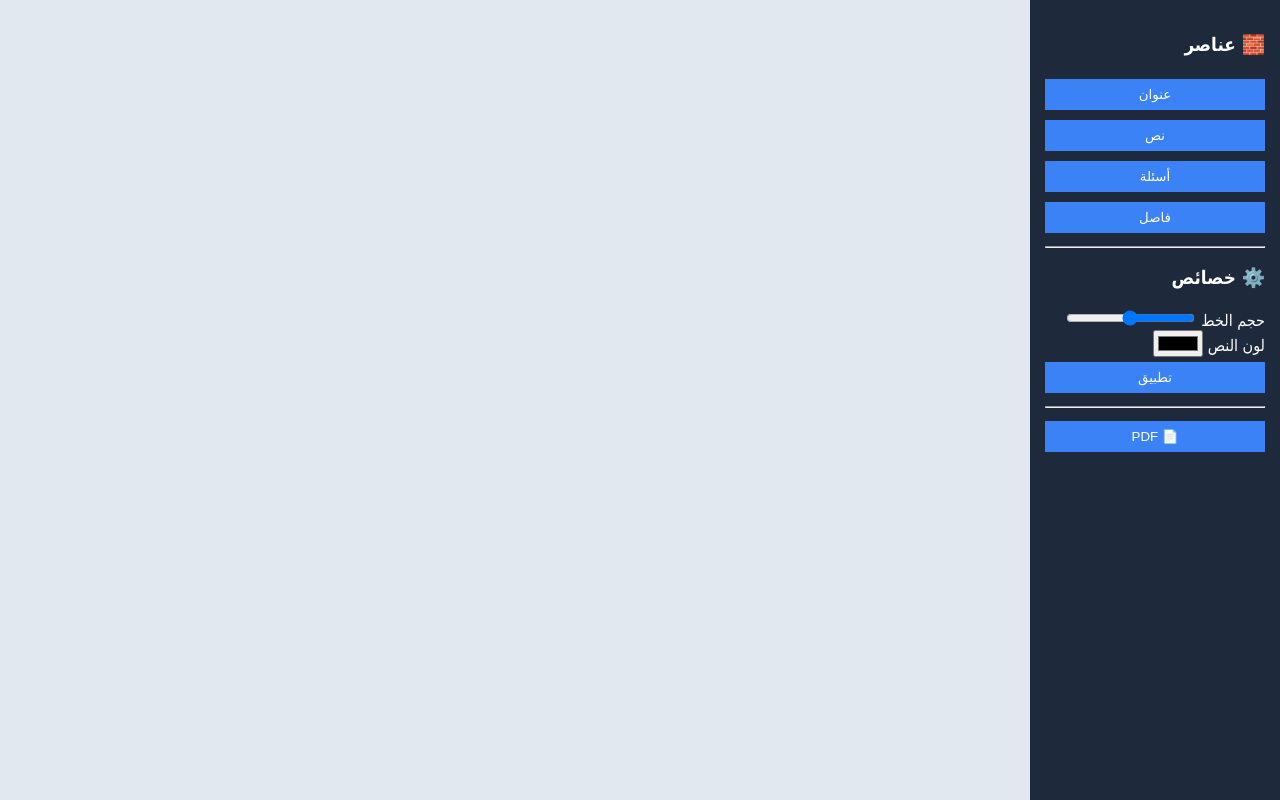
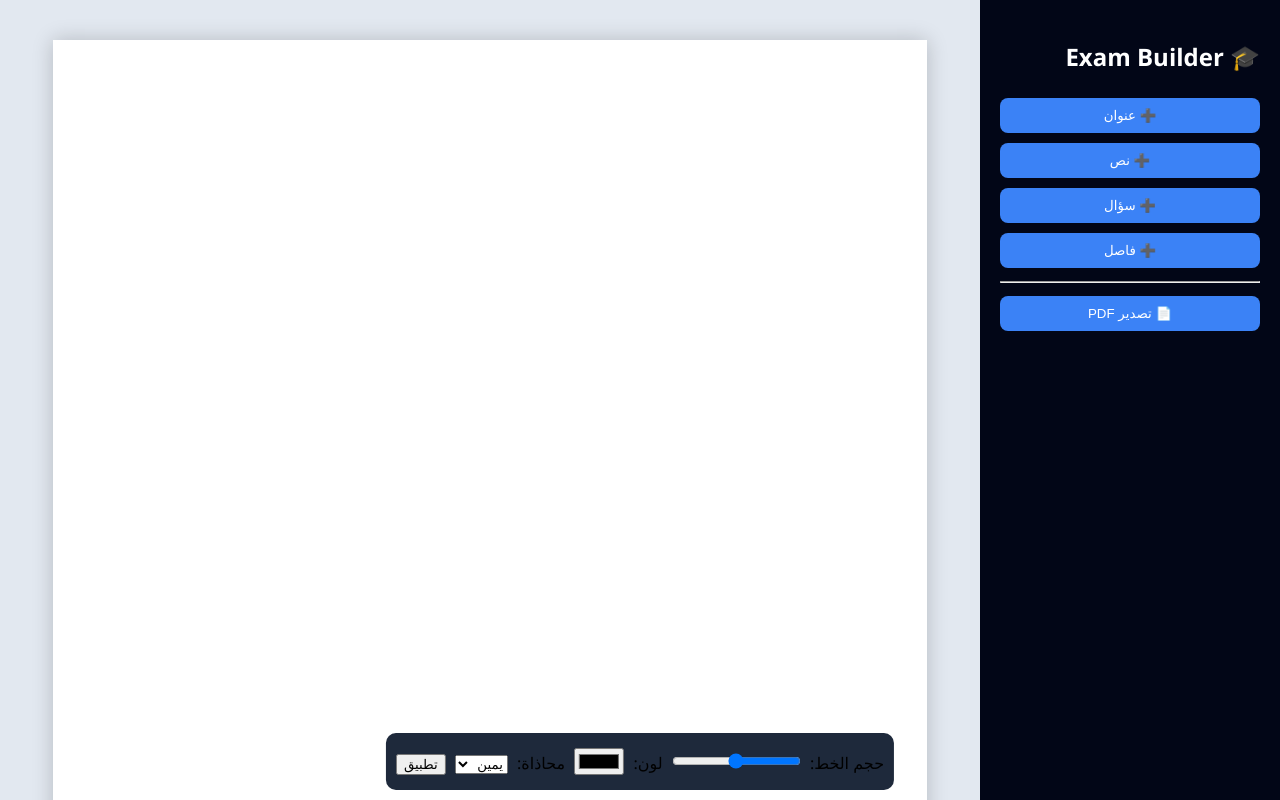
Before and after one commit to alphabb02/make-exams, a plain HTML site: page index.html in a window 1280 px wide. Drawn offline with Linux system fonts and the light colour scheme.

Commit message:
Update index.html

```diff
--- a/index.html
+++ b/index.html
@@ -2,10 +2,87 @@
 <html lang="ar" dir="rtl">
 <head>
 <meta charset="UTF-8">
+<title>Exam Builder PRO</title>
 
-<title>Exam Builder Pro+</title>
+<style>
+body {
+    margin:0;
+    font-family:"Segoe UI";
+    background:#0f172a;
+}
 
-<link rel="stylesheet" href="style.css">
+.app {
+    display:flex;
+    height:100vh;
+}
+
+/* Sidebar */
+.sidebar {
+    width:260px;
+    background:#020617;
+    color:white;
+    padding:20px;
+}
+
+.sidebar h2 {
+    margin-bottom:20px;
+}
+
+.sidebar button {
+    width:100%;
+    padding:10px;
+    margin:5px 0;
+    border:none;
+    border-radius:8px;
+    background:#3b82f6;
+    color:white;
+    cursor:pointer;
+}
+
+/* Canvas */
+.canvas {
+    flex:1;
+    background:#e2e8f0;
+    padding:40px;
+    overflow:auto;
+}
+
+/* Page */
+.page {
+    width:794px;
+    min-height:1123px;
+    margin:auto;
+    background:white;
+    padding:40px;
+    box-shadow:0 0 20px rgba(0,0,0,0.2);
+}
+
+/* Block */
+.block {
+    padding:10px;
+    margin:10px 0;
+    border:2px dashed transparent;
+}
+
+.block.active {
+    border:2px dashed red;
+}
+
+/* Toolbar */
+.toolbar {
+    position:fixed;
+    bottom:10px;
+    left:50%;
+    transform:translateX(-50%);
+    background:#1e293b;
+    padding:10px;
+    border-radius:10px;
+}
+
+.toolbar input, .toolbar select {
+    margin:5px;
+}
+</style>
 
 </head>
 
@@ -13,39 +90,107 @@
 
 <div class="app">
 
-<!-- Sidebar -->
 <div class="sidebar">
+<h2>🎓 Exam Builder</h2>
 
-<h3>🧱 عناصر</h3>
-
-<button onclick="addBlock('title')">عنوان</button>
-<button onclick="addBlock('text')">نص</button>
-<button onclick="addBlock('questions')">أسئلة</button>
-<button onclick="addBlock('line')">فاصل</button>
+<button onclick="addBlock('title')">➕ عنوان</button>
+<button onclick="addBlock('text')">➕ نص</button>
+<button onclick="addBlock('question')">➕ سؤال</button>
+<button onclick="addBlock('line')">➕ فاصل</button>
 
 <hr>
 
-<h3>⚙️ خصائص</h3>
-<label>حجم الخط</label>
-<input type="range" id="fontSize" min="12" max="30">
-
-<label>لون النص</label>
-<input type="color" id="color">
-
-<button onclick="applyStyle()">تطبيق</button>
-
-<hr>
-
-<button onclick="exportPDF()">📄 PDF</button>
+<button onclick="exportPDF()">📄 تصدير PDF</button>
 
 </div>
 
-<!-- Canvas -->
-<div class="canvas" id="canvas"></div>
+<div class="canvas">
+<div class="page" id="page"></div>
+</div>
 
 </div>
 
-<script src="app.js"></script>
+<div class="toolbar">
+حجم الخط:
+<input type="range" id="size" min="12" max="40">
+
+لون:
+<input type="color" id="color">
+
+محاذاة:
+<select id="align">
+<option value="right">يمين</option>
+<option value="center">وسط</option>
+<option value="left">يسار</option>
+</select>
+
+<button onclick="applyStyle()">تطبيق</button>
+</div>
+
+<script src="https://cdnjs.cloudflare.com/ajax/libs/html2pdf.js/0.10.1/html2pdf.bundle.min.js"></script>
+
+<script>
+
+let selected = null;
+
+/* إضافة عناصر */
+function addBlock(type){
+
+    let el = document.createElement("div");
+    el.className = "block";
+    el.contentEditable = true;
+
+    if(type==="title"){
+        el.innerHTML = "عنوان الامتحان";
+        el.style.fontSize = "26px";
+        el.style.fontWeight = "bold";
+    }
+
+    if(type==="text"){
+        el.innerHTML = "نص هنا...";
+    }
+
+    if(type==="line"){
+        el.innerHTML = "<hr>";
+    }
+
+    if(type==="question"){
+        el.innerHTML = `
+        <b>1) اكتب السؤال هنا</b><br>
+        أ) خيار<br>
+        ب) خيار<br>
+        ج) خيار<br>
+        د) خيار
+        `;
+    }
+
+    el.onclick = () => select(el);
+
+    document.getElementById("page").appendChild(el);
+}
+
+/* تحديد العنصر */
+function select(el){
+    document.querySelectorAll(".block").forEach(b=>b.classList.remove("active"));
+    el.classList.add("active");
+    selected = el;
+}
+
+/* تطبيق ستايل */
+function applyStyle(){
+    if(!selected) return;
+
+    selected.style.fontSize = document.getElementById("size").value + "px";
+    selected.style.color = document.getElementById("color").value;
+    selected.style.textAlign = document.getElementById("align").value;
+}
+
+/* PDF */
+function exportPDF(){
+    html2pdf().from(document.getElementById("page")).save("exam.pdf");
+}
+
+</script>
 
 </body>
 </html>
```
